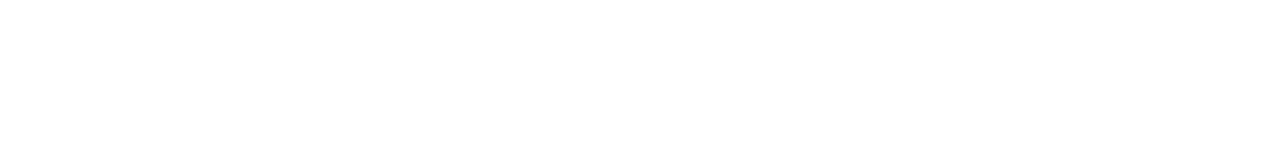
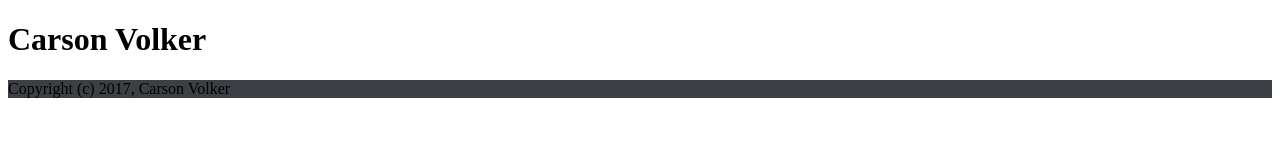
Before and after one commit to nosracq/nosracq.github.io, a plain HTML site: page index.html in a window 1280 px wide. Drawn offline with Linux system fonts and the light colour scheme; a web font is replaced by a local one.

Commit message:
basic layout

```diff
--- a/index.html
+++ b/index.html
@@ -14,13 +14,15 @@
 
 <body>
   <header>
-
+    <h1>Carson Volker</h1>
   </header>
   <main>
 
   </main>
   <footer>
-
+    <p>
+      Copyright (c) 2017, Carson Volker
+    </p>
   </footer>
 </body>
 </html>
--- a/styles.css
+++ b/styles.css
@@ -0,0 +1,8 @@
+header {
+  background-color: : #3c3f44;
+
+}
+
+footer {
+  background-color: #3c3f44;
+}
```
